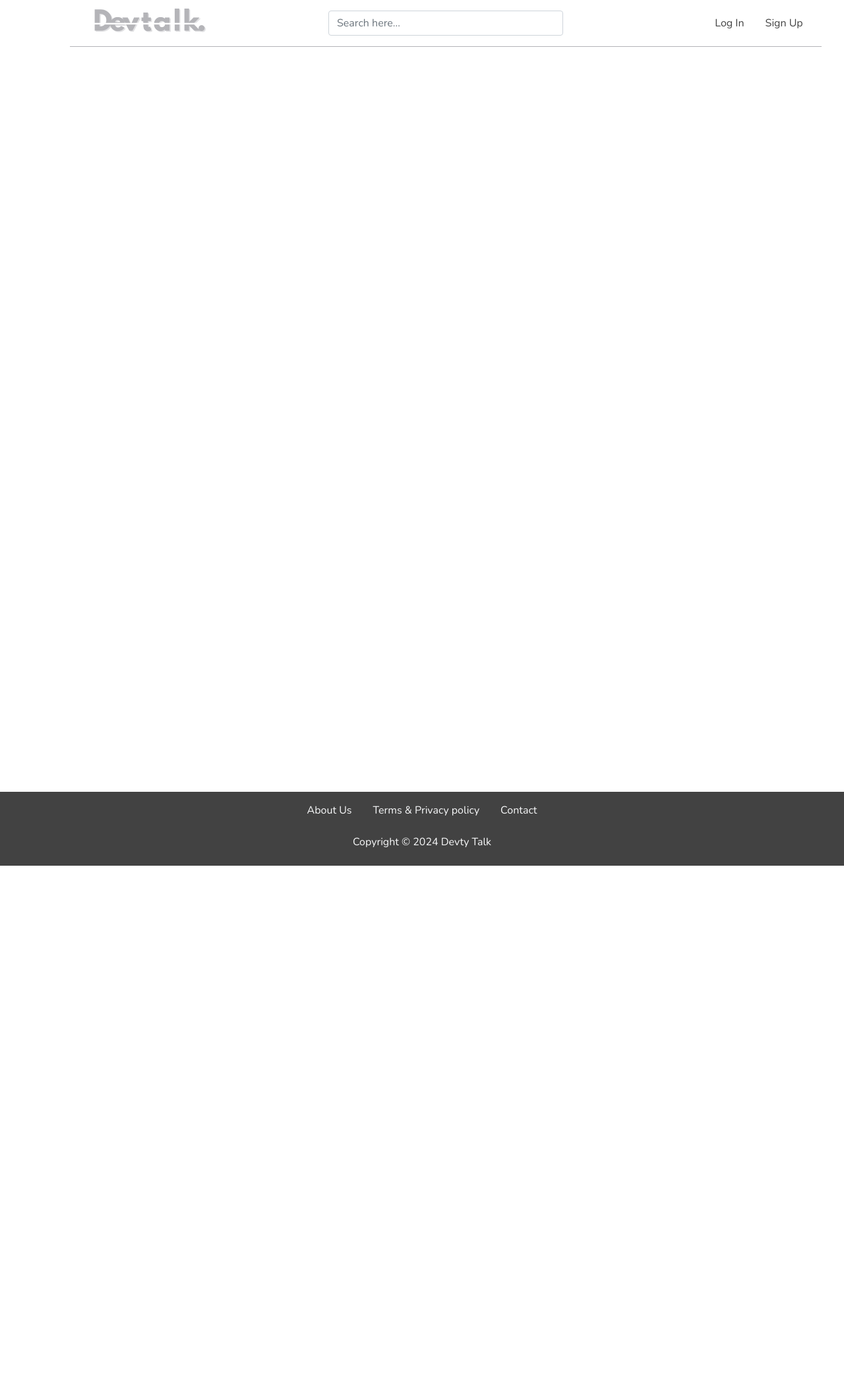
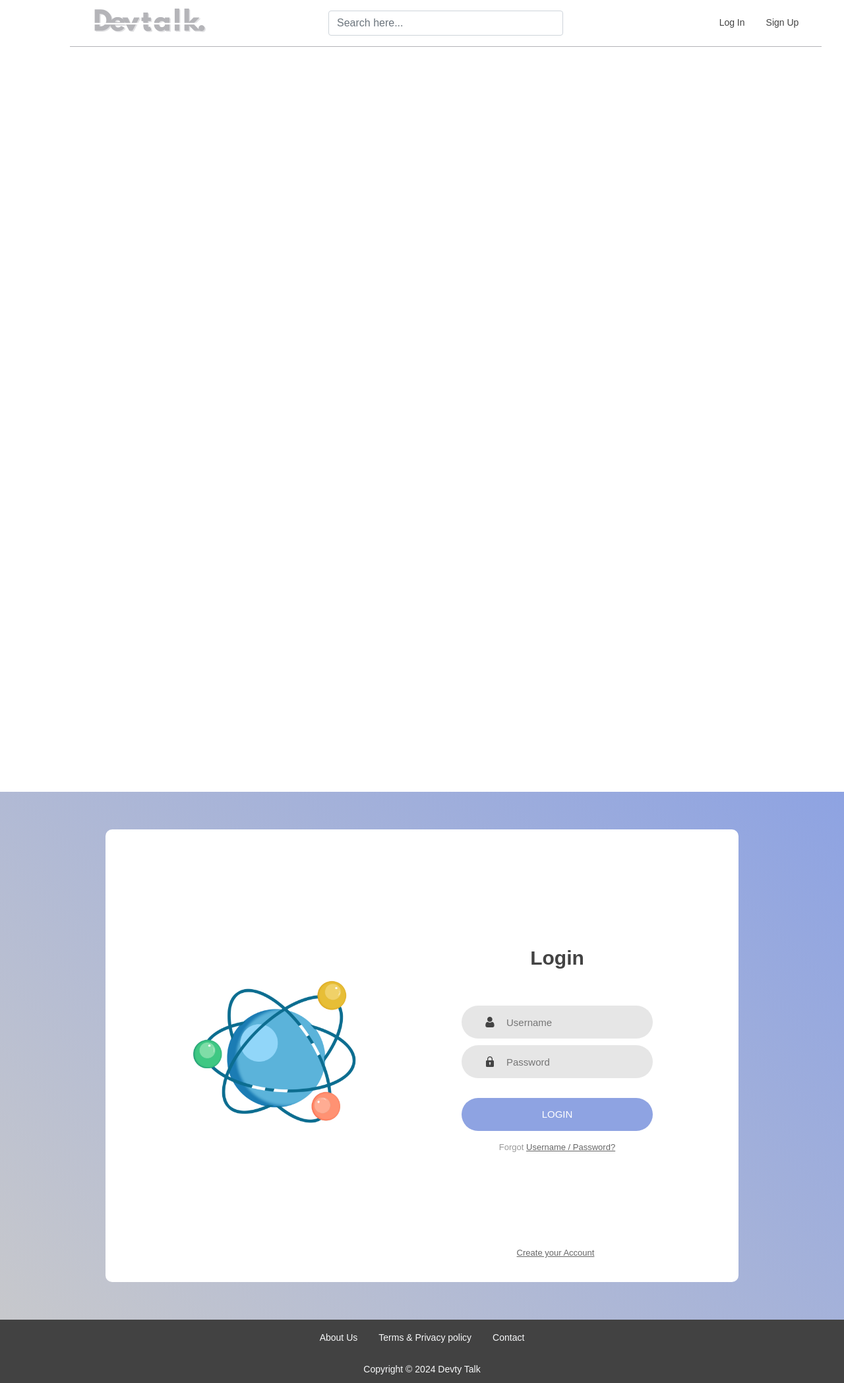
Before and after one commit to nhatdi2710/Devtalk, a PHP site: template app/src/Views/sites/login.php in a window 1280 px wide. Shown: the whole page at 66% size. Before the commit the page ends 1312 px from the top, so only its background shows below. Run offline with PHP 8.4, Linux system fonts and the light colour scheme; the template is opened without the code that fills it, so the values that code supplies are empty.

Commit message:
Update Login 20/3

```diff
--- /dev/null
+++ b/app/public/css/login.css
@@ -0,0 +1,336 @@
+/*//////////////////////////////////////////////////////////////////
+[ RESTYLE TAG ]*/
+
+* {
+	margin: 0px;
+	padding: 0px;
+	box-sizing: border-box;
+}
+
+body, html {
+	height: 100%;
+	font-family: Arial, Helvetica, sans-serif;
+}
+
+/*---------------------------------------------*/
+a {
+	font-family: Arial, Helvetica, sans-serif;
+	font-size: 14px;
+	line-height: 1.7;
+	color: #666666;
+	margin: 0px;
+	transition: all 0.4s;
+	-webkit-transition: all 0.4s;
+  -o-transition: all 0.4s;
+  -moz-transition: all 0.4s;
+}
+
+a:focus {
+	outline: none !important;
+}
+
+a:hover {
+	text-decoration: none;
+  color: #57b846;
+}
+
+/*---------------------------------------------*/
+h1,h2,h3,h4,h5,h6 {
+	margin: 0px;
+}
+
+p {
+	font-family: Arial, Helvetica, sans-serif;
+	font-size: 14px;
+	line-height: 1.7;
+	color: #666666;
+	margin: 0px;
+}
+
+ul, li {
+	margin: 0px;
+	list-style-type: none;
+}
+
+
+/*---------------------------------------------*/
+input {
+	outline: none;
+	border: none;
+}
+
+textarea {
+  outline: none;
+  border: none;
+}
+
+textarea:focus, input:focus {
+  border-color: transparent !important;
+}
+
+/*---------------------------------------------*/
+button {
+	outline: none !important;
+	border: none;
+	background: transparent;
+}
+
+button:hover {
+	cursor: pointer;
+}
+
+iframe {
+	border: none !important;
+}
+
+
+/*//////////////////////////////////////////////////////////////////
+[ Utility ]*/
+.txt1 {
+  font-family: Arial, Helvetica, sans-serif;
+  font-size: 13px;
+  line-height: 1.5;
+  color: #999999;
+}
+
+.txt2 {
+  font-family: Arial, Helvetica, sans-serif;
+  font-size: 13px;
+  line-height: 1.5;
+  color: #666666;
+}
+
+
+/*//////////////////////////////////////////////////////////////////
+[ login ]*/
+
+.limiter {
+  width: 100%;
+  margin: 0 auto;
+}
+
+.container-login100 {
+  width: 100%;
+  min-height: 100vh;
+  display: -webkit-box;
+  display: -webkit-flex;
+  display: -moz-box;
+  display: -ms-flexbox;
+  display: flex;
+  flex-wrap: wrap;
+  justify-content: center;
+  align-items: center;
+  padding: 15px;
+  background: #9053c7;
+  background: -webkit-linear-gradient(-135deg,#8ea3e2, #c7c8cc);
+  background: -o-linear-gradient(-135deg, #8ea3e2, #c7c8cc);
+  background: -moz-linear-gradient(-135deg,#8ea3e2, #c7c8cc);
+  background: linear-gradient(-135deg,#8ea3e2, #c7c8cc);
+}
+
+.wrap-login100 {
+  width: 960px;
+  background: #fff;
+  border-radius: 10px;
+  overflow: hidden;
+
+  display: -webkit-box;
+  display: -webkit-flex;
+  display: -moz-box;
+  display: -ms-flexbox;
+  display: flex;
+  flex-wrap: wrap;
+  justify-content: space-between;
+  padding: 177px 130px 33px 95px;
+}
+
+/*------------------------------------------------------------------
+[  ]*/
+.login100-pic {
+  width: 316px;
+}
+
+.login100-pic img {
+  max-width: 100%;
+}
+
+
+/*------------------------------------------------------------------
+[  ]*/
+.login100-form {
+  width: 290px;
+}
+
+.login100-form-title {
+  font-family: Arial, Helvetica, sans-serif;
+  font-size: 30px;
+  font-weight: bold;
+  color: #434343;
+  line-height: 1.2;
+  text-align: center;
+
+  width: 100%;
+  display: block;
+  padding-bottom: 54px;
+}
+
+
+/*---------------------------------------------*/
+.wrap-input100 {
+  position: relative;
+  width: 100%;
+  z-index: 1;
+  margin-bottom: 10px;
+}
+
+.input100 {
+  font-family: Arial, Helvetica, sans-serif;
+  font-size: 15px;
+  line-height: 1.5;
+  color: #666666;
+
+  display: block;
+  width: 100%;
+  background: #e6e6e6;
+  height: 50px;
+  border-radius: 25px;
+  padding: 0 30px 0 68px;
+}
+
+
+/*------------------------------------------------------------------
+[ Focus ]*/
+.focus-input100 {
+  display: block;
+  position: absolute;
+  border-radius: 25px;
+  bottom: 0;
+  left: 0;
+  z-index: -1;
+  width: 100%;
+  height: 100%;
+  box-shadow: 0px 0px 0px 0px;
+  color: rgba(87,184,70, 0.8);
+}
+
+/*------------------------------------------------------------------*/
+
+.symbol-input100 {
+  font-size: 15px;
+
+  display: -webkit-box;
+  display: -webkit-flex;
+  display: -moz-box;
+  display: -ms-flexbox;
+  display: flex;
+  align-items: center;
+  position: absolute;
+  border-radius: 25px;
+  bottom: 0;
+  left: 0;
+  width: 100%;
+  height: 100%;
+  padding-left: 35px;
+  pointer-events: none;
+  color: #666666;
+
+  -webkit-transition: all 0.4s;
+  -o-transition: all 0.4s;
+  -moz-transition: all 0.4s;
+  transition: all 0.4s;
+}
+
+.input100:focus + .focus-input100 + .symbol-input100 {
+  color: #8ea3e2;
+  padding-left: 28px;
+}
+
+/*------------------------------------------------------------------
+[ Button ]*/
+.container-login100-form-btn {
+  width: 100%;
+  display: -webkit-box;
+  display: -webkit-flex;
+  display: -moz-box;
+  display: -ms-flexbox;
+  display: flex;
+  flex-wrap: wrap;
+  justify-content: center;
+  padding-top: 20px;
+}
+
+.login100-form-btn {
+  font-family: Arial, Helvetica, sans-serif;
+  font-size: 15px;
+  line-height: 1.5;
+  color: #fff;
+  text-transform: uppercase;
+
+  width: 100%;
+  height: 50px;
+  border-radius: 25px;
+  background: #8ea3e2;
+  display: -webkit-box;
+  display: -webkit-flex;
+  display: -moz-box;
+  display: -ms-flexbox;
+  display: flex;
+  justify-content: center;
+  align-items: center;
+  padding: 0 25px;
+
+  -webkit-transition: all 0.4s;
+  -o-transition: all 0.4s;
+  -moz-transition: all 0.4s;
+  transition: all 0.4s;
+}
+
+.login100-form-btn:hover {
+  background: #333333;
+}
+
+/*------------------------------------------------------------------*/
+
+@media (max-width: 992px) {
+  .wrap-login100 {
+    padding: 177px 90px 33px 85px;
+  }
+
+  .login100-pic {
+    width: 35%;
+  }
+
+  .login100-form {
+    width: 50%;
+  }
+}
+
+@media (max-width: 768px) {
+  .wrap-login100 {
+    padding: 100px 80px 33px 80px;
+  }
+
+  .login100-pic {
+    display: none;
+  }
+
+  .login100-form {
+    width: 100%;
+  }
+}
+
+@media (max-width: 576px) {
+  .wrap-login100 {
+    padding: 100px 15px 33px 15px;
+  }
+}
+
+
+/*------------------------------------------------------------------*/
+.text-center {text-align: center;}
+
+.p-t-12 {padding-top: 12px;}
+
+.p-t-136 {padding-top: 136px;}
+
+.m-l-5{margin-left: 5px;}
--- a/app/src/Views/sites/login.php
+++ b/app/src/Views/sites/login.php
@@ -6,7 +6,9 @@
 <html lang="en">
 <!-- Header -->
 <?php require __DIR__ . '/../partials/header.php' ?>
-
+<style>
+        <?php require __DIR__ . '/../../../public/css/login.css'; ?>
+</style>
 <body>
 
     <!-- Main -->
@@ -18,7 +20,67 @@
         </article>
     </main>
 
+    <div class="limiter">
+        <div class="container-login100">
+            <div class="wrap-login100">
+                <div class="login100-pic js-tilt" data-tilt>
+                    <img src="/imgs/login_img_1.png" alt="IMG">
+                </div>
+
+                <form class="login100-form" method="post">
+                    <span class="login100-form-title">
+                        Login
+                    </span>
+
+                    <div class="wrap-input100 validate-input">
+                        <input class="input100" type="text" name="Username" placeholder="Username">
+                        <span class="focus-input100"></span>
+                        <span class="symbol-input100">
+                            <img src="/imgs/icons/user.png" alt="Username">
+                        </span>
+                    </div>
+
+                    <div class="wrap-input100 validate-input" data-validate="Password is required">
+                        <input class="input100" type="password" name="pass" placeholder="Password">
+                        <span class="focus-input100"></span>
+                        <span class="symbol-input100">
+                            <img src="/imgs/icons/padlock.png" alt="Password">
+                        </span>
+                    </div>
+
+                    <div class="container-login100-form-btn">
+                        <button class="login100-form-btn">
+                            Login
+                        </button>
+                    </div>
+
+                    <div class="text-center p-t-12">
+                        <span class="txt1">
+                            Forgot
+                        </span>
+                        <a class="txt2" href="#">
+                            Username / Password?
+                        </a>
+                    </div>
+
+                    <div class="text-center p-t-136">
+                        <a class="txt2" href="#">
+                            Create your Account
+                            <i class="fa fa-long-arrow-right m-l-5" aria-hidden="true"></i>
+                        </a>
+                    </div>
+                </form>
+            </div>
+        </div>
+    </div>
+    <script>
+        $('.js-tilt').tilt({
+            scale: 1.1
+        })
+    </script>
+
     <!-- Footer -->
     <?php require __DIR__ . '/../partials/footer.php' ?>
 </body>
+
 </html>
```
Also changed, not shown: app/public/imgs/icons/padlock.png (added), app/public/imgs/icons/user.png (added), app/public/imgs/login_img_1.png (added). Lines whose indentation alone changed are shown as unchanged.
